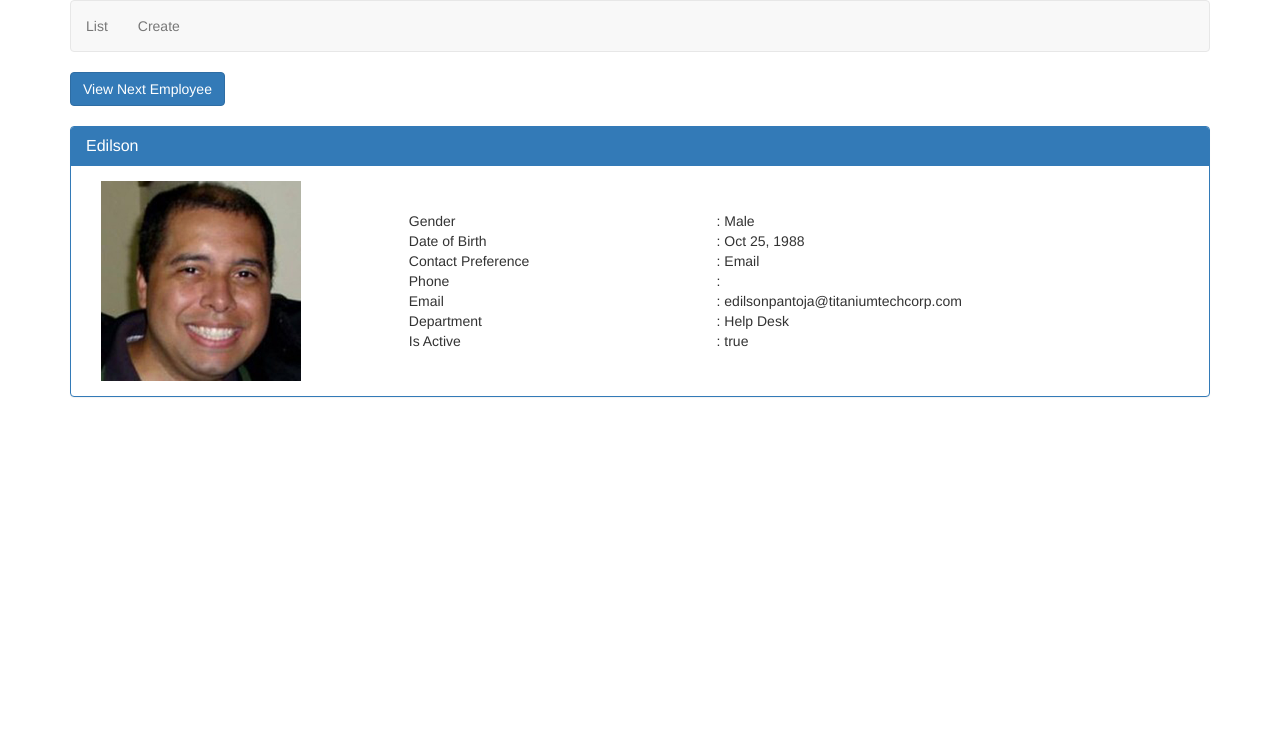
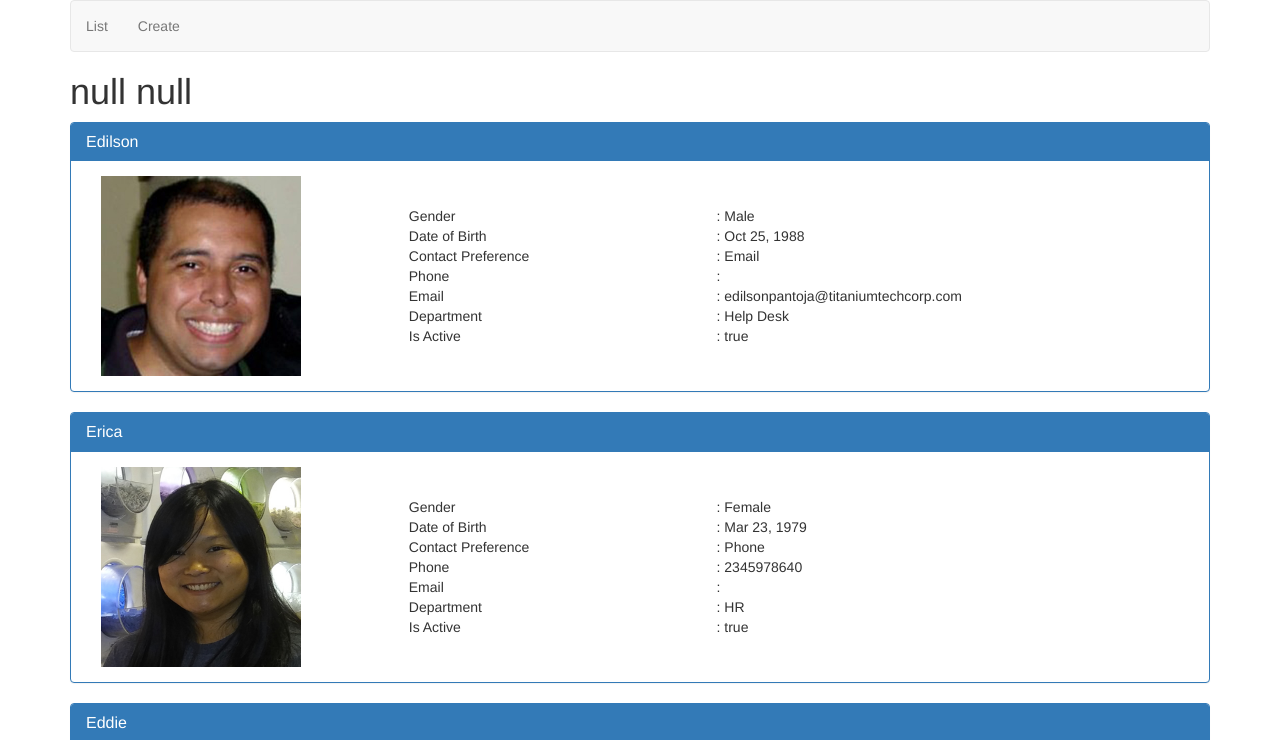
Before and after one commit to edilsonpantoja/AngularCrud, an Angular app: page /list in a window 1280 px wide. Shown: the top 740 px of the page. Built offline with nearby package versions, Linux system fonts and the light colour scheme.

Commit message:
Lesson 37

```diff
--- a/src/app/employees/display-employee.component.html
+++ b/src/app/employees/display-employee.component.html
@@ -1,4 +1,4 @@
-<div class="panel panel-primary">
+<div class="panel panel-primary" (click)="handleClick()">
   <div class="panel-heading">
     <h3 class="panel-title">{{employee.name}}</h3>
   </div>
--- a/src/app/employees/display-employee.component.ts
+++ b/src/app/employees/display-employee.component.ts
@@ -1,4 +1,4 @@
-import { Component, OnInit, Input, OnChanges, SimpleChanges } from '@angular/core';
+import { Component, OnInit, Input, OnChanges, SimpleChanges, EventEmitter, Output } from '@angular/core';
 import { Employee } from '../models/employee.model';
 
 @Component({
@@ -7,22 +7,78 @@ import { Employee } from '../models/employee.model';
   styleUrls: ['./display-employee.component.css']
 })
 export class DisplayEmployeeComponent implements OnInit, OnChanges {
-    // Parent component will use this Input property to pass
+  @Input() employee : Employee;
+  @Output() notify: EventEmitter<Employee> = new EventEmitter<Employee>();
+
+
+
+  // Parent component will use this Input property to pass
   // the employee object to which the template binds to
-  @Input() employee: Employee;
+  //private _employee: Employee;
+  /* @Input()
+  set employee(val: Employee) {
+    console.log('Current' + val.name);
+    console.log('Previous : ' + (this._employee ? this._employee.name : 'NULL'));
+    this._employee = val;
+  }
+
+  get employee(): Employee {
+    return this._employee;
+  } */
+
+
+
+
+  /* private _employeeId: number;
+
+  @Input()
+  set employeeId(val: number) {
+    console.log('employeeId changed from ' + JSON.stringify(this._employeeId)
+      + ' to ' + JSON.stringify(val));
+    this._employeeId = val;
+  }
+  get employeeId(): number {
+    return this._employeeId;
+  }
+
+  private _employee: Employee;
+
+  @Input()
+  set employee(val: Employee) {
+    console.log('employee changed from ' + JSON.stringify(this._employee)
+      + ' to ' + JSON.stringify(val));
+    this._employee = val;
+  }
+  get employee(): Employee {
+    return this._employee;
+  } */
+
+
   constructor() { }
 
   ngOnInit() {
   }
 
+  handleClick(){
+    this.notify.emit(this.employee);
+  }
+
   // This life cycle hook receives SimpleChanges as an Input parameter
   // We can use it to retrieve previous and current values as shown below
   ngOnChanges(changes: SimpleChanges) {
-    const previousEmployee = <Employee>changes.employee.previousValue;
-    const currentEmployee = <Employee>changes.employee.currentValue;
+    for (const propName of Object.keys(changes)) {
 
-    console.log('Previous : ' + (previousEmployee ? previousEmployee.name : 'NULL'));
-    console.log('Current : ' + currentEmployee.name);
+      const change = changes[propName];
+      const from = JSON.stringify(change.previousValue);
+      const to = JSON.stringify(change.currentValue);
+
+      console.log(propName + ' changed from ' + from + ' to ' + to);
+      /* const previousEmployee = <Employee>changes.employee.previousValue;
+      const currentEmployee = <Employee>changes.employee.currentValue;
+
+      console.log('Previous : ' + (previousEmployee ? previousEmployee.name : 'NULL'));
+      console.log('Current : ' + currentEmployee.name); */
+    }
+
   }
-
 }
--- a/src/app/employees/list-employees.component.html
+++ b/src/app/employees/list-employees.component.html
@@ -1,10 +1,13 @@
-<!-- <div *ngFor="let employee of employees">
-    <app-display-employee [employee]="employee"></app-display-employee>
-</div> -->
+<h1>
+    {{ dataFromChild?.name + ' ' + dataFromChild?.gender }}
+</h1>
+<div *ngFor="let employee of employees">
+    <app-display-employee [employee]="employee" (notify)="handleNotify($event)"></app-display-employee>
+</div>
 
-<button (click)="nextEmployee()" class="btn btn-primary">
+<!-- <button (click)="nextEmployee()" class="btn btn-primary">
     View Next Employee
-  </button>
-  <br/><br/>
-  <app-display-employee [employee]="employeeToDisplay">
-  </app-display-employee>
+</button>
+<br /><br />
+<app-display-employee [employee]="employeeToDisplay">
+</app-display-employee> -->
--- a/src/app/employees/list-employees.component.ts
+++ b/src/app/employees/list-employees.component.ts
@@ -10,6 +10,7 @@ import { EmployeeService } from './employee.service';
 export class ListEmployeesComponent implements OnInit {
   employees: Employee[];
   employeeToDisplay: Employee;
+  dataFromChild: Employee;
 
   // Inject EmployeeService using the constructor
   // The private variable _employeeService which points to
@@ -21,16 +22,19 @@ export class ListEmployeesComponent implements OnInit {
   // using the private variable _employeeService
   ngOnInit() {
     this.employees = this._employeeService.getEmployees();
-    this.employeeToDisplay = this.employees[0];
+    //this.employeeToDisplay = this.employees[0];
   }
 
+  handleNotify(eventData: Employee){
+    this.dataFromChild = eventData;
+  }
 
-  nextEmployee(): void {
+  /* nextEmployee(): void {
     if (this.employeeToDisplay.id <= 2) {
       this.employeeToDisplay = this.employees[this.employeeToDisplay.id];
     } else {
       this.employeeToDisplay = this.employees[0];
     }
-  }
+  } */
 
 }
```
